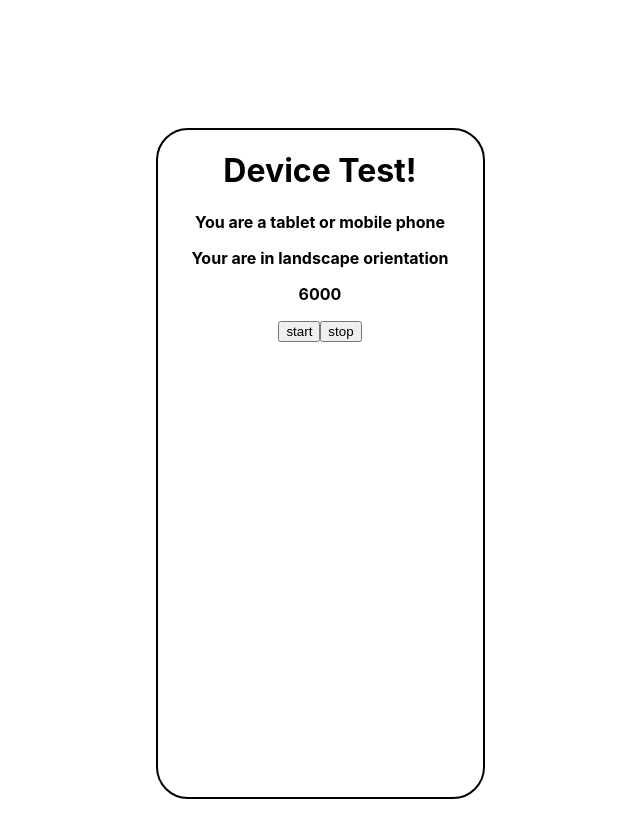
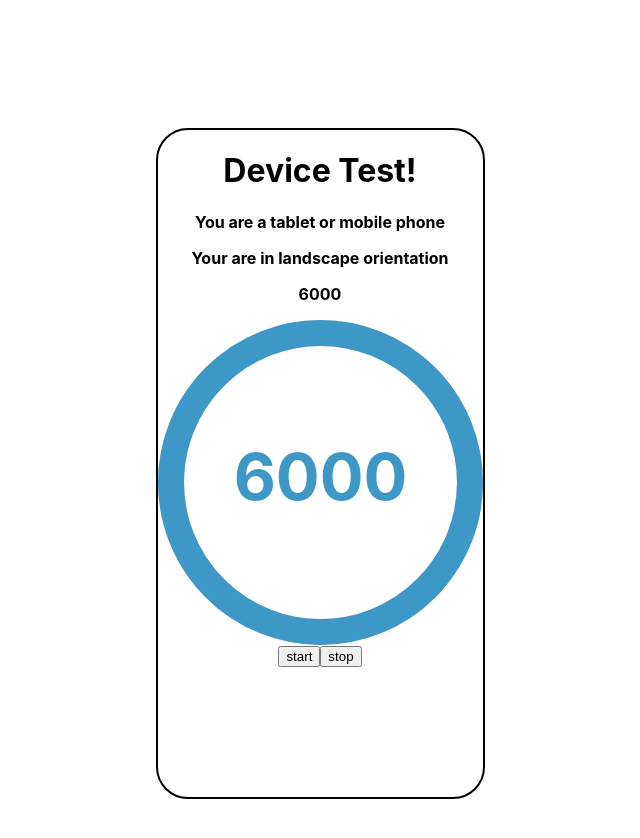
Before and after one commit to AndreyKonovalenko/timerweb, a React (Create React App) app: page / in a window 1280 px wide. Shown: the top 838 px of the page, without its empty margins (320-960 px from the left). Built offline with nearby package versions, Linux system fonts and the light colour scheme.

Commit message:
chore: setup basic circularprogressbar logic

```diff
--- a/package.json
+++ b/package.json
@@ -7,6 +7,7 @@
     "@testing-library/react": "^11.2.6",
     "@testing-library/user-event": "^12.8.3",
     "react": "^17.0.2",
+    "react-circular-progressbar": "^2.0.4",
     "react-dom": "^17.0.2",
     "react-responsive": "^8.2.0",
     "react-scripts": "4.0.3",
--- a/src/components/Timer/Timer.js
+++ b/src/components/Timer/Timer.js
@@ -1,4 +1,6 @@
 import React, {useState, useEffect} from 'react';
+import {CircularProgressbar} from 'react-circular-progressbar';
+import 'react-circular-progressbar/dist/styles.css';
 
 //   let dist = distance;
 //   return (dispatch) => {
@@ -42,10 +44,15 @@ const Timer = () => {
       setDistance(6000);
     }
   }, [distance, timerId]);
-
+  const data = distance / 60;
   return (
     <div>
       <p>{distance}</p>
+      <CircularProgressbar
+        value={data}
+        text={distance}
+        counterClockwise={true}
+      />
       <button onClick={() => onStartHandler(distance)}>start</button>
       <button onClick={() => onStopHandler(timerId)}>stop</button>
     </div>
```
Also changed, not shown: 1 other file (tests, documents, lock files or other folders).
